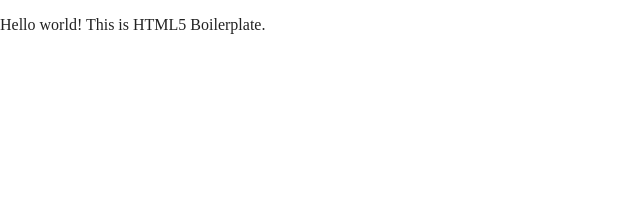
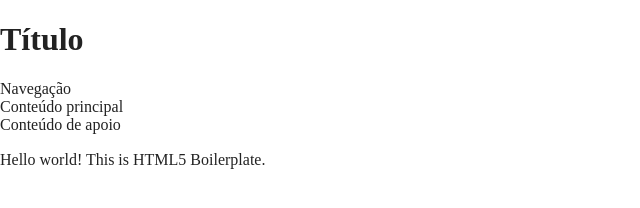
Before and after one commit to MilaGuilherme/projeto-frontend, a website built with Parcel: page index.html in a window 1280 px wide. Shown: the whole page, without its empty margins (0-640 px from the left). Built offline with nearby package versions, Linux system fonts and the light colour scheme.

Commit message:
Includes a semantic initial structure

```diff
--- a/index.html
+++ b/index.html
@@ -3,7 +3,7 @@
 
 <head>
   <meta charset="utf-8">
-  <title></title>
+  <title>Projeto Front-end</title>
   <meta name="description" content="">
   <meta name="viewport" content="width=device-width, initial-scale=1">
 
@@ -23,6 +23,15 @@
 </head>
 
 <body>
+  <header>
+    <h1>Título</h1>
+    <nav>Navegação</nav>
+  </header>
+  <main>
+    <section>
+      Conteúdo principal
+    </section>
+    <aside>Conteúdo de apoio</aside>
 
     <!-- Add your site or application content here -->
     <p>Hello world! This is HTML5 Boilerplate.</p>
@@ -36,6 +45,10 @@
       ga('create', 'UA-XXXXX-Y', 'auto'); ga('set', 'anonymizeIp', true); ga('set', 'transport', 'beacon'); ga('send', 'pageview')
     </script>
     <script src="https://www.google-analytics.com/analytics.js" async></script>
+  </main>
+  <footer>
+
+  </footer>
 </body>
 
 </html>
```
Lines whose indentation alone changed are shown as unchanged.
